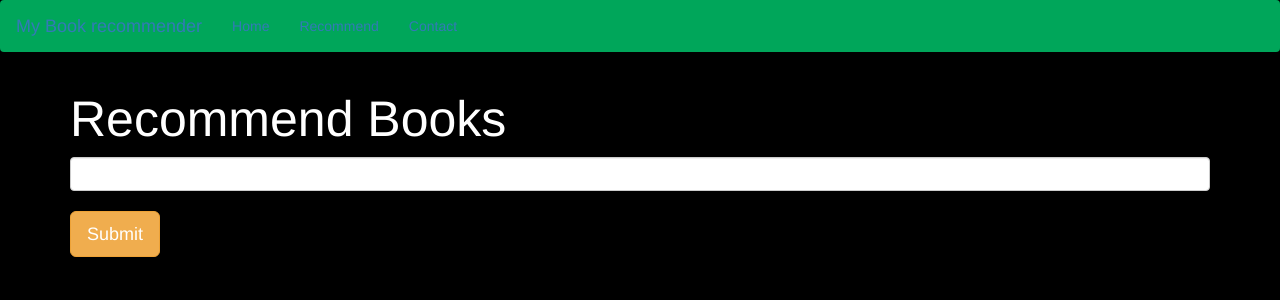
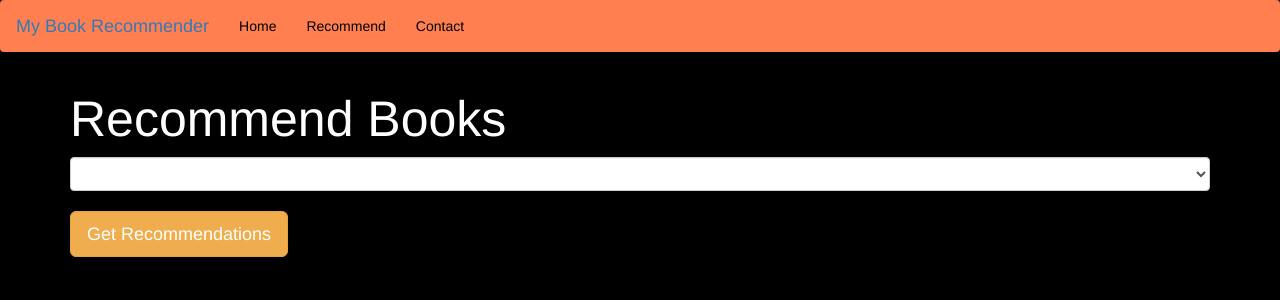
Before and after one commit to parthvasu2004/book_recommendation_system_p, a Flask app: page /recommend in a window 1280 px wide. Shown: the top 300 px of the page. Run offline with Flask 3, Linux system fonts and the light colour scheme; lists and menus that the app fills with data are empty; parts of the project's set-up code (start-up, migrations or seed data) failed here and were passed over.

Commit message:
recommend.html

```diff
--- a/templates/recommend.html
+++ b/templates/recommend.html
@@ -7,45 +7,52 @@
     <link rel="stylesheet" href="https://cdn.jsdelivr.net/npm/bootstrap@3.3.7/dist/css/bootstrap.min.css" integrity="sha384-BVYiiSIFeK1dGmJRAkycuHAHRg32OmUcww7on3RYdg4Va+PmSTsz/K68vbdEjh4u" crossorigin="anonymous">
 </head>
 <style>
-    .text-white{
-        color:white
+    .text-white {
+        color: white;
+    }
+    .book-card {
+        border: 2px solid #ff7f50;
+        padding: 10px;
+        margin: 10px 0;
     }
 </style>
-<body style="background-color:black">
+<body style="background-color: black">
 
-    <nav class="navbar" style="background-color:#00a65a">
-        <a class="navbar-brand">My Book recommender</a>
-        <ul class="nav navbar-nav">
-            <li><a href="/">Home</a></li>
-            <li><a href="/recommend">Recommend</a></li>
-            <li><a>Contact</a></li>
+<nav class="navbar" style="background-color: #ff7f50">
+    <a class="navbar-brand">My Book Recommender</a>
+    <ul class="nav navbar-nav" style="color: black">
+        <li><a href="/" style="color: black">Home</a></li>
+        <li><a href="/recommend" style="color: black">Recommend</a></li>
+        <li><a href="/contact" style="color: black">Contact</a></li>
     </ul>
 </nav>
 
 <div class="container">
     <div class="row">
         <div class="col-md-12">
-                <h1 class="text-white" style="font-size:50px">Recommend Books</h1>
+            <h1 class="text-white" style="font-size: 50px">Recommend Books</h1>
             <form action="/recommend_books" method="post">
-                    <input name="user_input" type="text" class="form-control"><br>
-                    <input type="submit" class="btn btn-lg btn-warning">
+                <select name="user_input" class="form-control">
+                    {% for book in book_list %}
+                    <option value="{{ book }}" {% if book == user_input %}selected{% endif %}>{{ book }}</option>
+                    {% endfor %}
+                </select><br>
+                <input type="submit" class="btn btn-lg btn-warning" value="Get Recommendations">
             </form>
         </div>
 
         {% if data %}
-
-             {% for i in data %}
-                <div class="col-md-3" style="margin-top:50px">
+        {% for book in data %}
+        <div class="col-md-3 book-card" style="margin-top: 50px">
             <div class="card">
                 <div class="card-body">
-                            <img class="card-img-top" src="{{i[2]}}">
-                            <p class="text-white">{{i[0]}}</p>
-                            <h4 class="text-white">{{i[1]}}</h4>
+                    <img class="card-img-top" src="{{ book[2] }}" alt="Book Image">
+                    <p class="text-white">{{ book[0] }}</p>
+                    <h4 class="text-white">{{ book[1] }}</h4>
                 </div>
             </div>
         </div>
         {% endfor %}
-
         {% endif %}
 
     </div>
```
Lines whose indentation alone changed are shown as unchanged.
